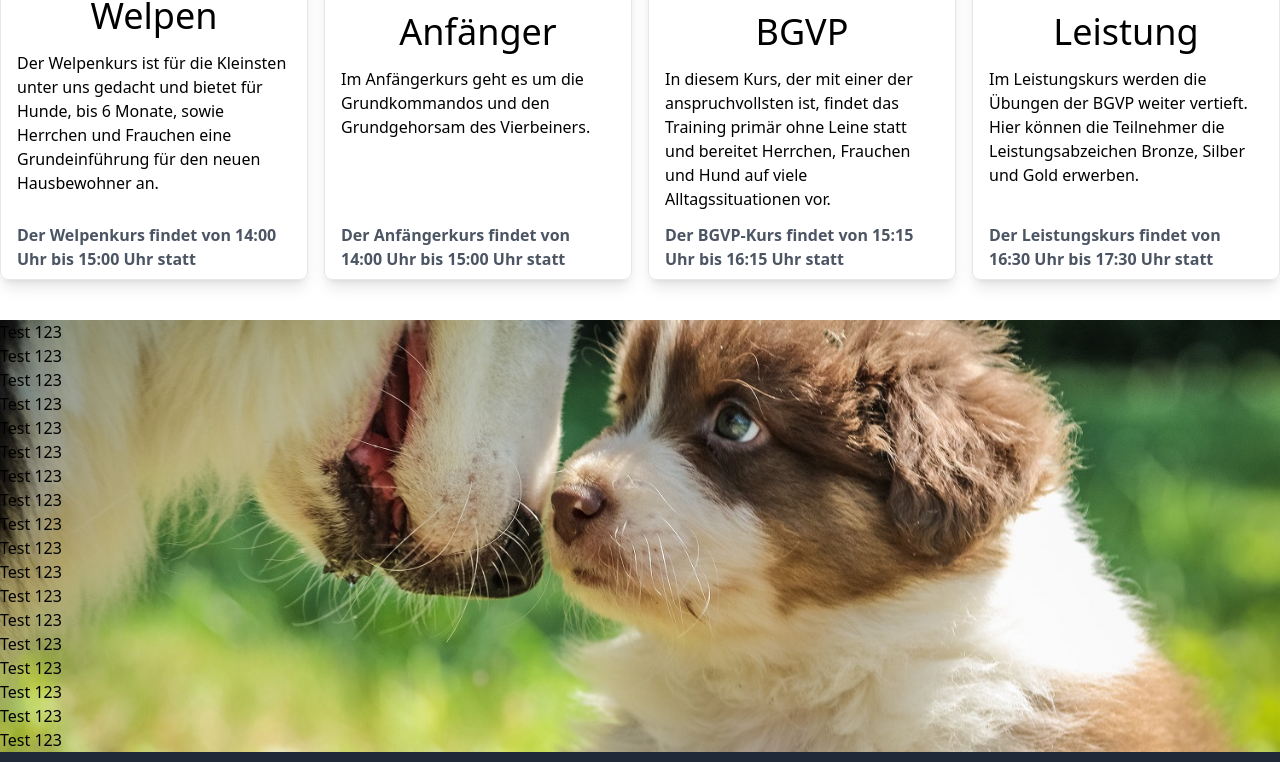
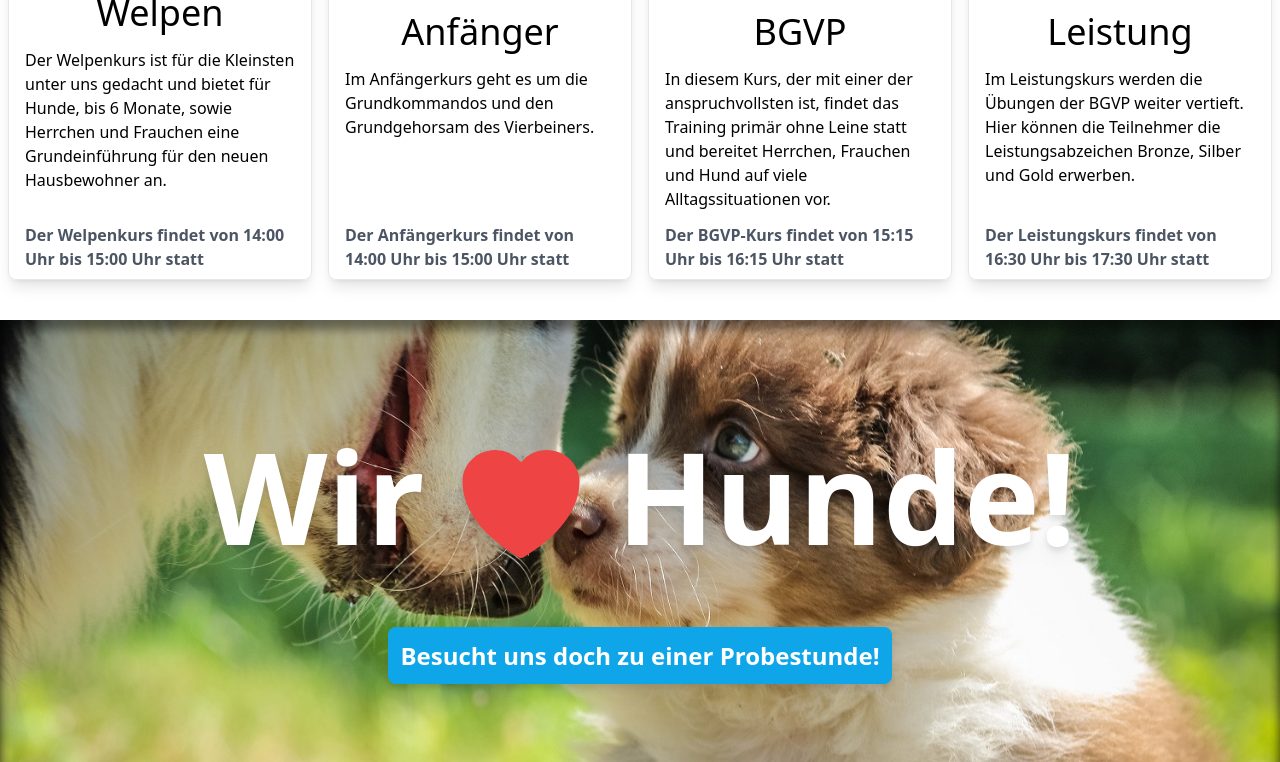
Before and after one commit to PArns/hundefreunde-herzogenrath.de, a Gatsby site: page / in a window 1280 px wide. Shown: the part 1064-1826 px from the top of the page. Built offline with nearby package versions, Linux system fonts and the light colour scheme; Gatsby itself is replaced by a stand-in of ours; what tailwind-container-break-out would draw is missing.

Commit message:
Background + heart

```diff
--- a/src/components/tools/fixedbackground.jsx
+++ /dev/null
@@ -1,14 +0,0 @@
-import * as React from "react";
-
-const FixedBackground = ({ children, image }) => {
-  return (
-    <div
-      className="mx-break-out w-screen bg-fixed bg-cover bg-center bg-no-repeat"
-      style={{ backgroundImage: `url(${image})` }}
-    >
-      <div className="container mx-auto">{children}</div>
-    </div>
-  );
-};
-
-export default FixedBackground;
--- /dev/null
+++ b/src/components/tools/fixedbackground/index.jsx
@@ -0,0 +1,46 @@
+import * as React from "react";
+
+import { graphql, useStaticQuery } from "gatsby";
+import { getSrc } from "gatsby-plugin-image";
+
+const FixedBackground = ({ children, imageName, ...other}) => {
+  const data = useStaticQuery(graphql`
+    {
+      images: allFile(filter: { relativePath: { regex: "/^backgrounds//" } }) {
+        edges {
+          node {
+            relativePath
+            childImageSharp {
+              gatsbyImageData(
+                layout: CONSTRAINED
+                placeholder: BLURRED
+                formats: [AUTO, WEBP, AVIF]
+                quality: 90
+                width: 1900
+              )
+            }
+          }
+        }
+      }
+    }
+  `);
+
+  const image = data.images.edges.find((n) => {
+    return n.node.relativePath.includes(imageName);
+  });
+
+  const imageSource = getSrc(image?.node);
+
+  return (
+    <div
+      className="mx-break-out w-screen bg-cover bg-fixed bg-center bg-no-repeat shadow-[inset_0_10px_10px_0px_rgba(0,0,0,0.4),inset_0_-10px_10px_0px_rgba(0,0,0,0.4)]"
+      style={{ backgroundImage: `url(${imageSource})` }}
+    >
+      <div className="container mx-auto">
+        <div {...other}>{children}</div>
+      </div>
+    </div>
+  );
+};
+
+export default FixedBackground;
--- a/src/pages/index.jsx
+++ b/src/pages/index.jsx
@@ -1,57 +1,46 @@
 import * as React from "react";
-
-import { StaticImage } from "gatsby-plugin-image";
 
 import Seo from "../components/tools/seo";
 import MainLayout from "../layouts/main";
 
 import Kurse from "../sections/kurse";
 
+import { HeartIcon } from "@heroicons/react/24/solid";
+
 import FixedBackground from "../components/tools/fixedbackground";
-import HumdMitWelpe from "../images/backgrounds/hundmitwelpe.jpg";
+import { Link } from "gatsby";
 
 const IndexPage = ({ location }) => {
   return (
     <MainLayout location={location}>
       <Kurse />
 
-      <FixedBackground image={HumdMitWelpe}>
-        Test 123
-        <br />
-        Test 123
-        <br />
-        Test 123
-        <br />
-        Test 123
-        <br />
-        Test 123
-        <br />
-        Test 123
-        <br />
-        Test 123
-        <br />
-        Test 123
-        <br />
-        Test 123
-        <br />
-        Test 123
-        <br />
-        Test 123
-        <br />
-        Test 123
-        <br />
-        Test 123
-        <br />
-        Test 123
-        <br />
-        Test 123
-        <br />
-        Test 123
-        <br />
-        Test 123
-        <br />
-        Test 123
-        <br />
+      <FixedBackground
+        imageName="hundmitwelpe.jpg"
+        className="grid place-content-center py-12 text-4xl font-bold text-white drop-shadow-lg md:py-16 md:text-6xl lg:py-20 lg:text-8xl xl:py-28 xl:text-9xl"
+      >
+        <div className="grid-row grid place-content-center">
+          <div className="flex flex-row justify-center">
+            Wir
+            <span className="relative mx-1 h-12 w-12 text-red-500 md:h-16 md:w-16 lg:mx-2 lg:h-24 lg:w-24 xl:mx-6 xl:h-36 xl:w-36">
+              <span className="absolute inline-flex h-full w-full ">
+                <HeartIcon className="animate-ping" />
+              </span>
+              <span className="relative inline-flex h-full w-full">
+                <HeartIcon />
+              </span>
+            </span>
+            Hunde!
+          </div>
+        </div>
+        <div className="text-center lg:-mt-6">
+          <Link
+            to="/anfahrt/#main"
+            className="rounded-lg bg-sky-500 p-3 text-base lg:text-2xl"
+          >
+            Besucht uns doch zu einer Probestunde!
+          </Link>
+        </div>
       </FixedBackground>
     </MainLayout>
   );
--- a/src/sections/kurse/index.jsx
+++ b/src/sections/kurse/index.jsx
@@ -4,7 +4,7 @@ import KursBox from "../../components/kursbox";
 
 const Kurse = () => {
   return (
-    <div className="grid grid-cols-2 items-center justify-center gap-4 lg:grid-cols-4 py-10">
+    <div className="grid grid-cols-2 items-center justify-center gap-4 lg:grid-cols-4 py-5 md:py-10 px-2">
       <KursBox
         name="Welpen"
         imageName={"welpen.jpg"}
```
